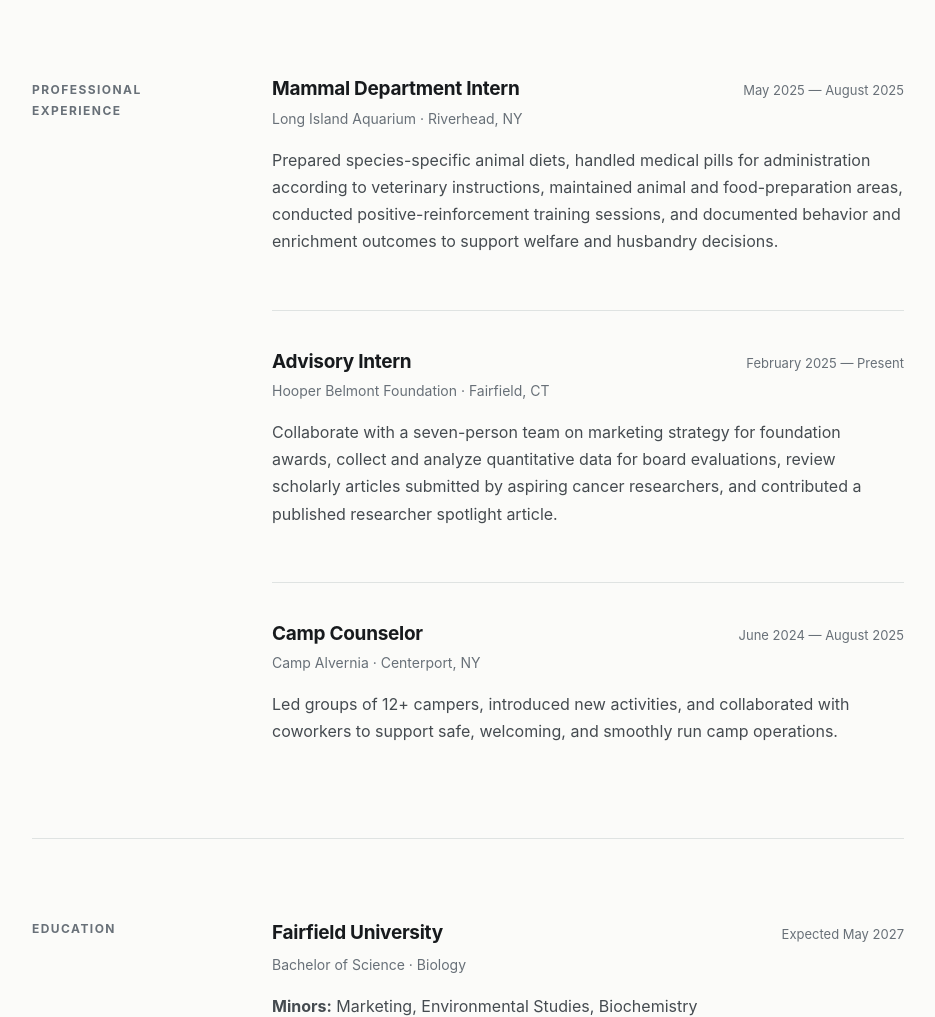
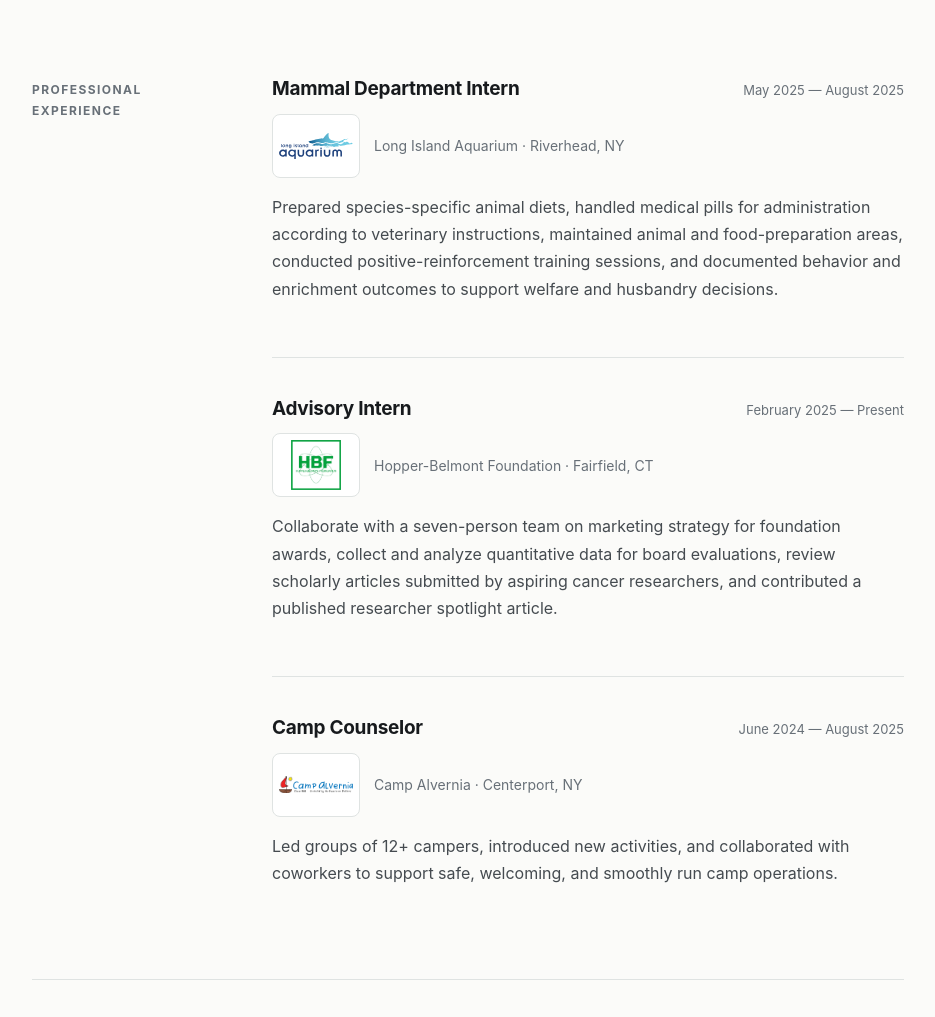
Before and after one commit to cooperpenberth-creator/cooperpenberth-creator.github.io, a plain HTML site: page index.html in a window 1280 px wide. Shown: the part 1960-2977 px from the top of the page, without its empty margins (172-1107 px from the left). Drawn offline with Linux system fonts and the light colour scheme.

Commit message:
Add official employer logos to professional experience

```diff
--- a/index.html
+++ b/index.html
@@ -270,9 +270,10 @@
               Mammal Department Intern
             </h2>
 
-            <p class="entry-org">
-              Long Island Aquarium · Riverhead, NY
-            </p>
+            <div class="employer">
+              <img class="employer-logo" src="assets/logos/long-island-aquarium.svg" alt="" width="88" height="64" loading="lazy" decoding="async">
+              <p class="entry-org">Long Island Aquarium · Riverhead, NY</p>
+            </div>
 
           </div>
 
@@ -304,9 +305,10 @@
               Advisory Intern
             </h2>
 
-            <p class="entry-org">
-              Hooper Belmont Foundation · Fairfield, CT
-            </p>
+            <div class="employer">
+              <img class="employer-logo" src="assets/logos/hopper-belmont.png" alt="" width="88" height="64" loading="lazy" decoding="async">
+              <p class="entry-org">Hopper-Belmont Foundation · Fairfield, CT</p>
+            </div>
 
           </div>
 
@@ -337,9 +339,10 @@
               Camp Counselor
             </h2>
 
-            <p class="entry-org">
-              Camp Alvernia · Centerport, NY
-            </p>
+            <div class="employer">
+              <img class="employer-logo" src="assets/logos/camp-alvernia.png" alt="" width="88" height="64" loading="lazy" decoding="async">
+              <p class="entry-org">Camp Alvernia · Centerport, NY</p>
+            </div>
 
           </div>
 
--- a/style.css
+++ b/style.css
@@ -627,3 +627,37 @@ h2 {
     gap: 24px;
   }
 }
+
+/* Official employer logos, kept at their original proportions. */
+.employer {
+  display: flex;
+  align-items: center;
+  gap: 14px;
+  margin-top: 12px;
+}
+.employer-logo {
+  display: block;
+  flex: 0 0 88px;
+  width: 88px;
+  height: 64px;
+  padding: 6px;
+  object-fit: contain;
+  background: var(--surface);
+  border: 1px solid var(--line);
+  border-radius: 8px;
+}
+.employer .entry-org {
+  margin: 0;
+  min-width: 0;
+}
+@media (max-width: 720px) {
+  .employer {
+    gap: 12px;
+    margin-bottom: 10px;
+  }
+  .employer-logo {
+    flex-basis: 72px;
+    width: 72px;
+    height: 56px;
+  }
+}
```
Also changed, not shown: assets/logos/camp-alvernia.png (added), assets/logos/hopper-belmont.png (added), assets/logos/long-island-aquarium.svg (added).
